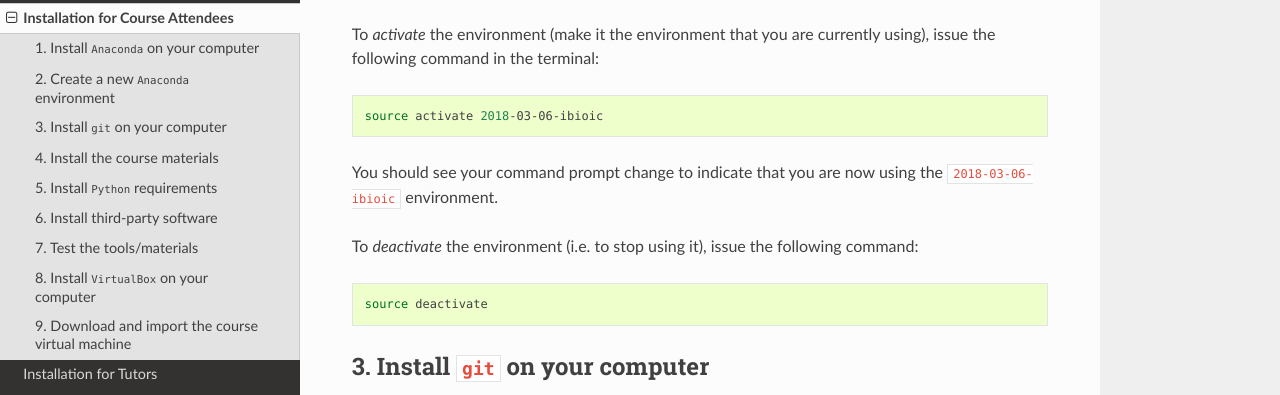
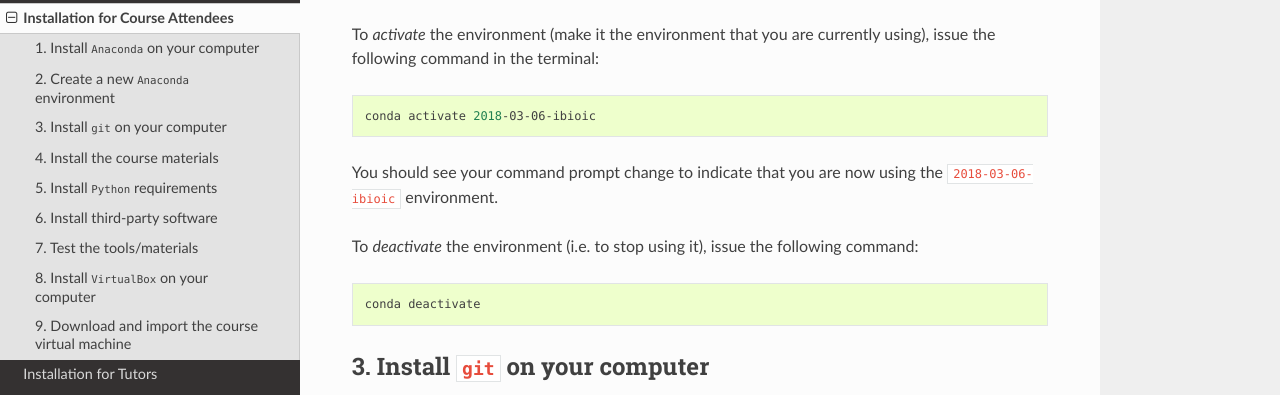
Before and after one commit to widdowquinn/2018-03-06-ibioic, a Sphinx documentation site: the page built from docs/installation_attendees.rst, in a window 1280 px wide and 900 px high, scrolled down 1498 px. Shown: the part 151-546 px from the top of the window. Built offline with Sphinx 7.4.7 and the Read the Docs theme 2.0.0, drawn with Linux system fonts in a browser that asks for light colours.

Commit message:
Tweak conda environment activation for Windows
Source does not work on git-bash or anaconda prompt, seems can use ``conda ...`` instead.

```diff
--- a/docs/installation_attendees.rst
+++ b/docs/installation_attendees.rst
@@ -77,7 +77,7 @@ command in the terminal:
 
 .. code-block:: bash
 
-    source activate 2018-03-06-ibioic
+    conda activate 2018-03-06-ibioic
 
 You should see your command prompt change to indicate that you are now using the ``2018-03-06-ibioic``
 environment.
@@ -86,7 +86,7 @@ To *deactivate* the environment (i.e. to stop using it), issue the following com
 
 .. code-block:: bash
 
-    source deactivate
+    conda deactivate
 
 
 ===================================
```
